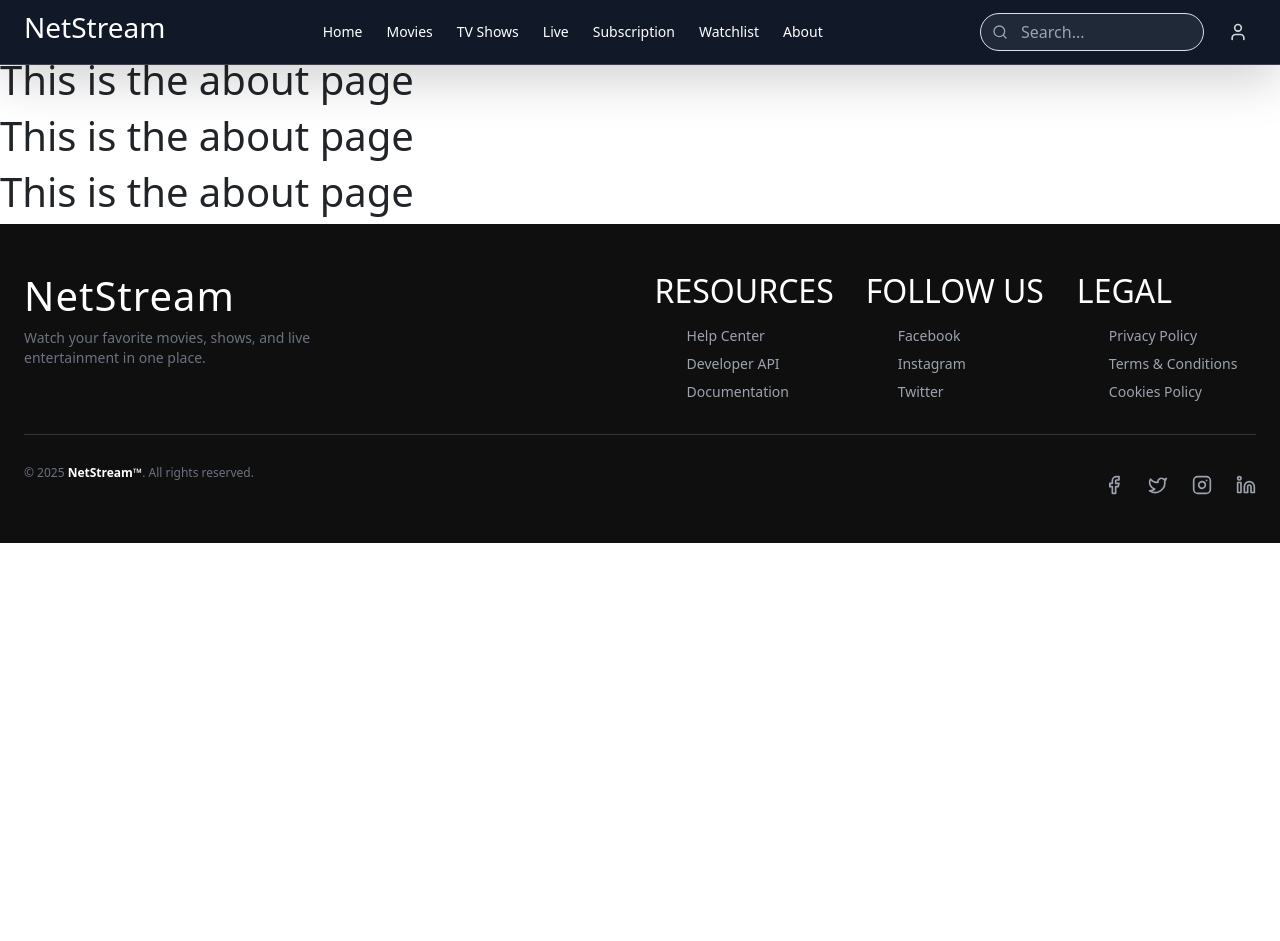
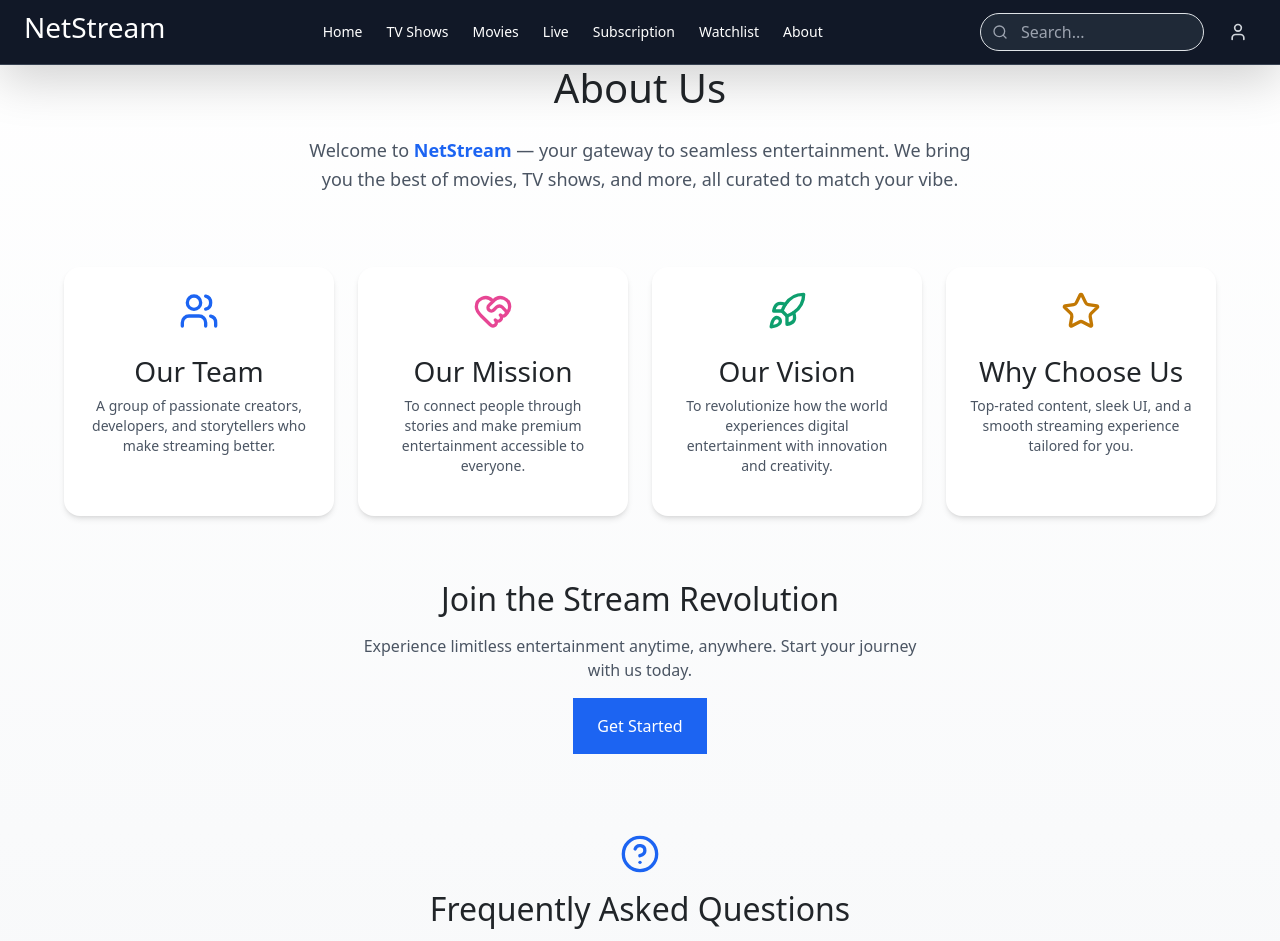
Before and after one commit to rahul-debugs/netflix, a React app in the folder frontend/: page /about in a window 1280 px wide. Shown: the top 941 px of the page. Before the commit the page ends 800 px from the top, so only its background shows below. Built offline with nearby package versions, Linux system fonts and the light colour scheme; the HTML template or start-up script is replaced by a standard one.

Commit message:
the about page can be added

```diff
--- a/frontend/package.json
+++ b/frontend/package.json
@@ -14,6 +14,7 @@
     "bootstrap": "^5.3.8",
     "flowbite": "^3.1.2",
     "flowbite-react": "^0.12.9",
+    "framer-motion": "^12.23.24",
     "lucide-react": "^0.545.0",
     "react": "^19.1.1",
     "react-bootstrap": "^2.10.10",
--- a/frontend/src/component/navbar.jsx
+++ b/frontend/src/component/navbar.jsx
@@ -4,8 +4,8 @@ import { Link } from "react-router-dom";
 
 const navItems = [
   { name: "Home", href: "/" },
+  { name: "TV Shows", href: "/tvshow" },
   { name: "Movies", href: "/movies" },
-  { name: "TV Shows", href: "/tvshow" },
   { name: "Live", href: "/live" },
   { name: "Subscription", href: "/subscription" },
   { name: "Watchlist", href: "/watchlist" },
--- a/frontend/src/pages/about.jsx
+++ b/frontend/src/pages/about.jsx
@@ -1,9 +1,149 @@
-function About(){
-    return(<>
-    <h1>This is the about page</h1>
-    <h1>This is the about page</h1>
-    <h1>This is the about page</h1>
-    <h1>This is the about page</h1>
-    </>)
+import React from "react";
+import { motion } from "framer-motion";
+import { Users, Rocket, Star, HeartHandshake, HelpCircle } from "lucide-react";
+
+function About() {
+  return (
+    <div className="min-h-screen bg-gradient-to-b from-white via-gray-50 to-gray-100 flex flex-col items-center px-6 py-16">
+      {/* Header Section */}
+      <motion.div
+        initial={{ opacity: 0, y: -30 }}
+        animate={{ opacity: 1, y: 0 }}
+        transition={{ duration: 0.7 }}
+        className="text-center max-w-2xl"
+      >
+        <h1 className="text-4xl font-bold text-gray-800 mb-4">About Us</h1>
+        <p className="text-gray-600 text-lg leading-relaxed">
+          Welcome to <span className="text-blue-600 font-semibold">NetStream</span> — your gateway to
+          seamless entertainment. We bring you the best of movies, TV shows, and more, all curated to
+          match your vibe.
+        </p>
+      </motion.div>
+
+      {/* Card Section */}
+      <div className="grid grid-cols-1 sm:grid-cols-2 lg:grid-cols-4 gap-6 mt-14 max-w-6xl">
+        <motion.div whileHover={{ scale: 1.05 }} className="bg-white shadow-md hover:shadow-xl rounded-2xl p-6 transition-all duration-300">
+          <div className="flex items-center justify-center mb-4 text-blue-600">
+            <Users size={40} />
+          </div>
+          <h3 className="text-lg font-semibold text-gray-800 text-center">Our Team</h3>
+          <p className="text-gray-600 text-sm text-center mt-2">
+            A group of passionate creators, developers, and storytellers who make streaming better.
+          </p>
+        </motion.div>
+
+        <motion.div whileHover={{ scale: 1.05 }} className="bg-white shadow-md hover:shadow-xl rounded-2xl p-6 transition-all duration-300">
+          <div className="flex items-center justify-center mb-4 text-pink-500">
+            <HeartHandshake size={40} />
+          </div>
+          <h3 className="text-lg font-semibold text-gray-800 text-center">Our Mission</h3>
+          <p className="text-gray-600 text-sm text-center mt-2">
+            To connect people through stories and make premium entertainment accessible to everyone.
+          </p>
+        </motion.div>
+
+        <motion.div whileHover={{ scale: 1.05 }} className="bg-white shadow-md hover:shadow-xl rounded-2xl p-6 transition-all duration-300">
+          <div className="flex items-center justify-center mb-4 text-green-500">
+            <Rocket size={40} />
+          </div>
+          <h3 className="text-lg font-semibold text-gray-800 text-center">Our Vision</h3>
+          <p className="text-gray-600 text-sm text-center mt-2">
+            To revolutionize how the world experiences digital entertainment with innovation and creativity.
+          </p>
+        </motion.div>
+
+        <motion.div whileHover={{ scale: 1.05 }} className="bg-white shadow-md hover:shadow-xl rounded-2xl p-6 transition-all duration-300">
+          <div className="flex items-center justify-center mb-4 text-yellow-500">
+            <Star size={40} />
+          </div>
+          <h3 className="text-lg font-semibold text-gray-800 text-center">Why Choose Us</h3>
+          <p className="text-gray-600 text-sm text-center mt-2">
+            Top-rated content, sleek UI, and a smooth streaming experience tailored for you.
+          </p>
+        </motion.div>
+      </div>
+
+      {/* CTA Section */}
+      <motion.div
+        initial={{ opacity: 0, y: 20 }}
+        animate={{ opacity: 1, y: 0 }}
+        transition={{ delay: 0.3 }}
+        className="text-center mt-16"
+      >
+        <h2 className="text-2xl font-semibold text-gray-800 mb-3">Join the Stream Revolution</h2>
+        <p className="text-gray-600 mb-6 max-w-xl mx-auto">
+          Experience limitless entertainment anytime, anywhere. Start your journey with us today.
+        </p>
+        <button className="bg-blue-600 text-white px-6 py-3 rounded-full font-medium hover:bg-blue-500 transition-all">
+          Get Started
+        </button>
+      </motion.div>
+
+      {/* Q&A Section */}
+      <div className="max-w-4xl mt-20 w-full">
+        <motion.div
+          initial={{ opacity: 0 }}
+          animate={{ opacity: 1 }}
+          transition={{ delay: 0.5 }}
+          className="text-center mb-10"
+        >
+          <div className="flex justify-center mb-3 text-blue-600">
+            <HelpCircle size={40} />
+          </div>
+          <h2 className="text-3xl font-bold text-gray-800">Frequently Asked Questions</h2>
+          <p className="text-gray-600 mt-2">
+            Got questions? We’ve got answers. Here’s everything you need to know about NetStream.
+          </p>
+        </motion.div>
+
+        <div className="space-y-5">
+          {/* Question 1 */}
+          <div className="bg-white shadow-md rounded-2xl p-6 hover:shadow-lg transition-all">
+            <h3 className="text-lg font-semibold text-gray-800 mb-2">
+              💡 What is NetStream?
+            </h3>
+            <p className="text-gray-600 text-sm">
+              NetStream is an online entertainment platform offering movies, series, and shows from
+              around the world with an easy-to-use and modern interface.
+            </p>
+          </div>
+
+          {/* Question 2 */}
+          <div className="bg-white shadow-md rounded-2xl p-6 hover:shadow-lg transition-all">
+            <h3 className="text-lg font-semibold text-gray-800 mb-2">
+              🎥 Do I need a subscription to watch content?
+            </h3>
+            <p className="text-gray-600 text-sm">
+              Yes, NetStream provides affordable subscription plans for unlimited streaming access with
+              no ads and exclusive premium content.
+            </p>
+          </div>
+
+          {/* Question 3 */}
+          <div className="bg-white shadow-md rounded-2xl p-6 hover:shadow-lg transition-all">
+            <h3 className="text-lg font-semibold text-gray-800 mb-2">
+              ⚙️ Can I watch NetStream on multiple devices?
+            </h3>
+            <p className="text-gray-600 text-sm">
+              Absolutely! You can stream on smartphones, laptops, tablets, or smart TVs — anytime,
+              anywhere.
+            </p>
+          </div>
+
+          {/* Question 4 */}
+          <div className="bg-white shadow-md rounded-2xl p-6 hover:shadow-lg transition-all">
+            <h3 className="text-lg font-semibold text-gray-800 mb-2">
+              🌍 Is NetStream available globally?
+            </h3>
+            <p className="text-gray-600 text-sm">
+              Yes! NetStream is available worldwide, so you can enjoy your favorite content no matter
+              where you are.
+            </p>
+          </div>
+        </div>
+      </div>
+    </div>
+  );
 }
+
 export default About;
```
Also changed, not shown: 1 other file (tests, documents, lock files or other folders).
